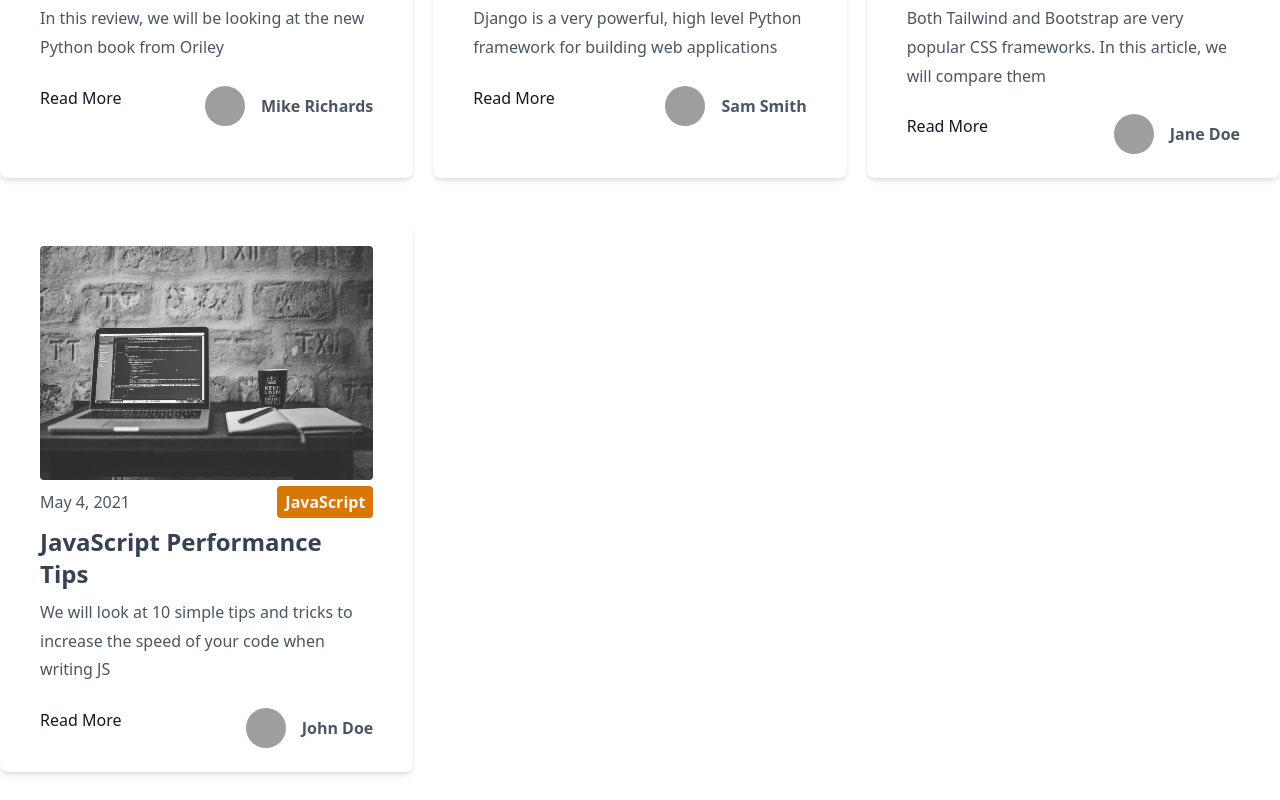
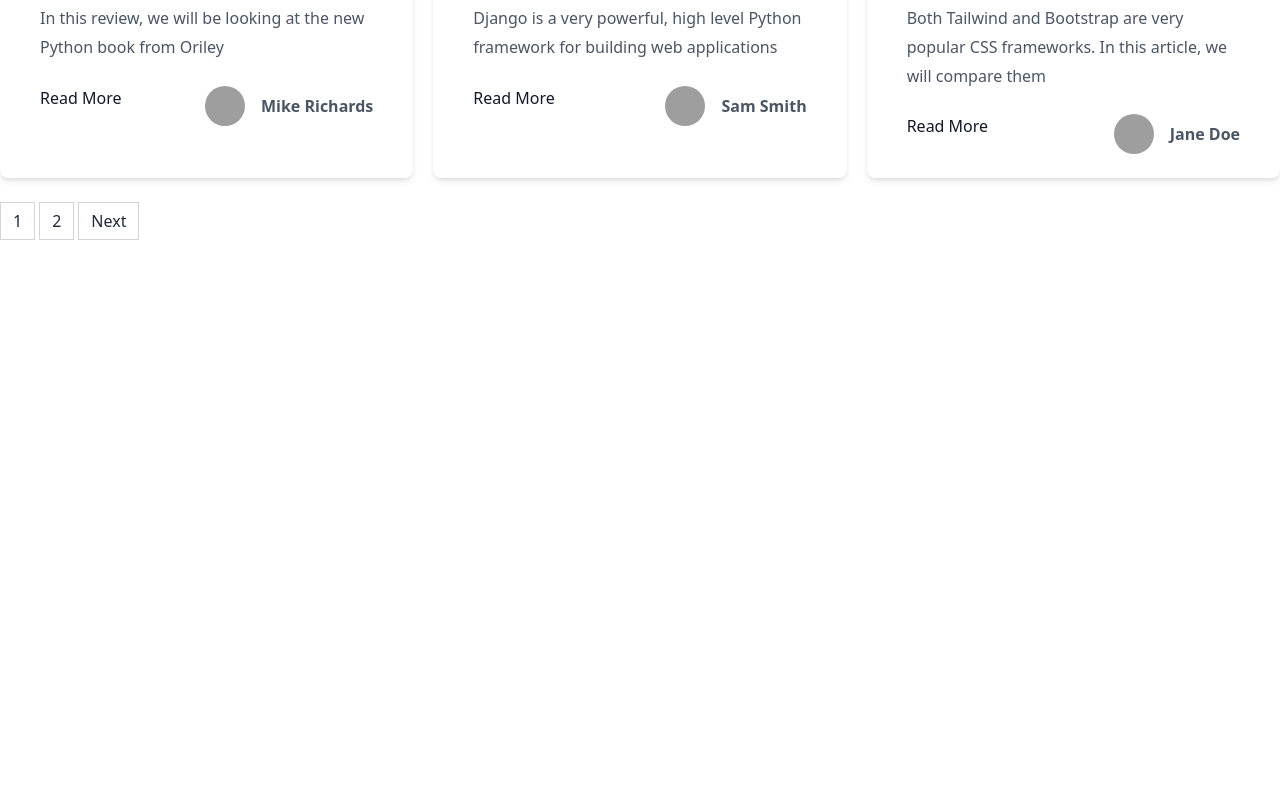
Before and after one commit to asa108/devspace-blog, a Next.js app: page /blog/page/1 in a window 1280 px wide. Shown: the part 1125-1925 px from the top of the page. After the commit the page ends 1393 px from the top, so only its background shows below. Built offline with nearby package versions, Linux system fonts and the light colour scheme; grey boxes are pictures that could not be loaded.

Commit message:
added pagination function

```diff
--- /dev/null
+++ b/components/Pagination.js
@@ -0,0 +1,40 @@
+import Link from "next/link";
+
+export default function Pagination({ currentPage, numPages }) {
+  const isFirst = currentPage === 1;
+  const isLast = currentPage === numPages;
+  const prevPage = `/blog/page/${currentPage - 1}`;
+  const nextPage = `/blog/page/${currentPage + 1}`;
+
+  if (numPages === 1) return <div></div>;
+
+  return (
+    <div className="mt-6">
+      <ul className="flex pl-0 list-none my-2">
+        {!isFirst && (
+          <Link href={prevPage}>
+            <li className="relative block py-2 px-3 leading-tight bg-white border border-gray-300 text-gray-800 mr-1 hover:bg-gray-200 cursor-pointer">
+              Previous
+            </li>
+          </Link>
+        )}
+
+        {Array.from({ length: numPages }, (_, i) => (
+          <Link href={`/blog/page/${i + 1}`}>
+            <li className="relative block py-2 px-3 leading-tight bg-white border border-gray-300 text-gray-800 mr-1 hover:bg-gray-200 cursor-pointer">
+              {i + 1}
+            </li>
+          </Link>
+        ))}
+
+        {!isLast && (
+          <Link href={nextPage}>
+            <li className="relative block py-2 px-3 leading-tight bg-white border border-gray-300 text-gray-800 mr-1 hover:bg-gray-200 cursor-pointer">
+              Next
+            </li>
+          </Link>
+        )}
+      </ul>
+    </div>
+  );
+}
--- a/config/index.js
+++ b/config/index.js
@@ -1 +1 @@
-export const POSTS_PER_PAGE = 3;
+export const POSTS_PER_PAGE = 6;
--- a/pages/blog/page/[page_index].js
+++ b/pages/blog/page/[page_index].js
@@ -1,14 +1,15 @@
 import fs from "fs";
 import path from "path";
-import Link from "next/link";
 import matter from "gray-matter";
 
+import Link from "next/link";
 import Layout from "../../../components/Layout";
 import Post from "../../blog/Post";
+import Pagination from "../../../components/Pagination";
 import { sortByDate } from "../../../utils/index";
 import { POSTS_PER_PAGE } from "../../../config";
 
-export default function BlogPage({ posts }) {
+export default function BlogPage({ posts, numPages, currentPage }) {
   return (
     <Layout>
       <h1 className="text-5xl border-b-4 p-5">Blogs</h1>
@@ -17,6 +18,8 @@
           <Post key={index} post={post} />
         ))}
       </div>
+
+      <Pagination currentPage={currentPage} numPages={numPages} />
     </Layout>
   );
 }
@@ -39,7 +42,9 @@
   };
 }
 
-export async function getStaticProps() {
+export async function getStaticProps({ params }) {
+  const page = parseInt((params && params.page_index) || 1);
+
   const files = fs.readdirSync(path.join("posts"));
 
   const posts = files.map((filename) => {
@@ -56,9 +61,17 @@
     };
   });
 
+  const numPages = Math.ceil(files.length / POSTS_PER_PAGE);
+  const pageIndex = page - 1;
+  const orderedPosts = posts
+    .sort(sortByDate)
+    .slice(pageIndex * POSTS_PER_PAGE, (pageIndex + 1) * POSTS_PER_PAGE);
+
   return {
     props: {
-      posts: posts.sort(sortByDate),
+      posts: orderedPosts,
+      numPages,
+      currentPage: page,
     },
   };
 }
```
